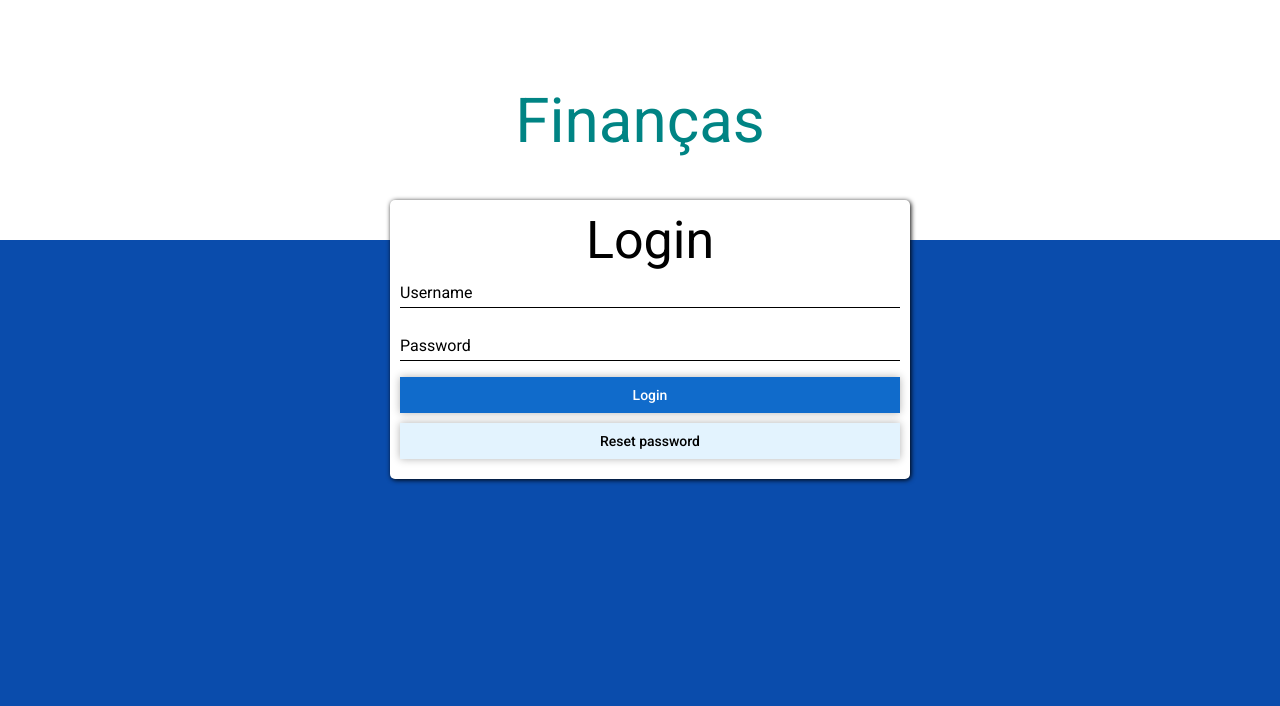
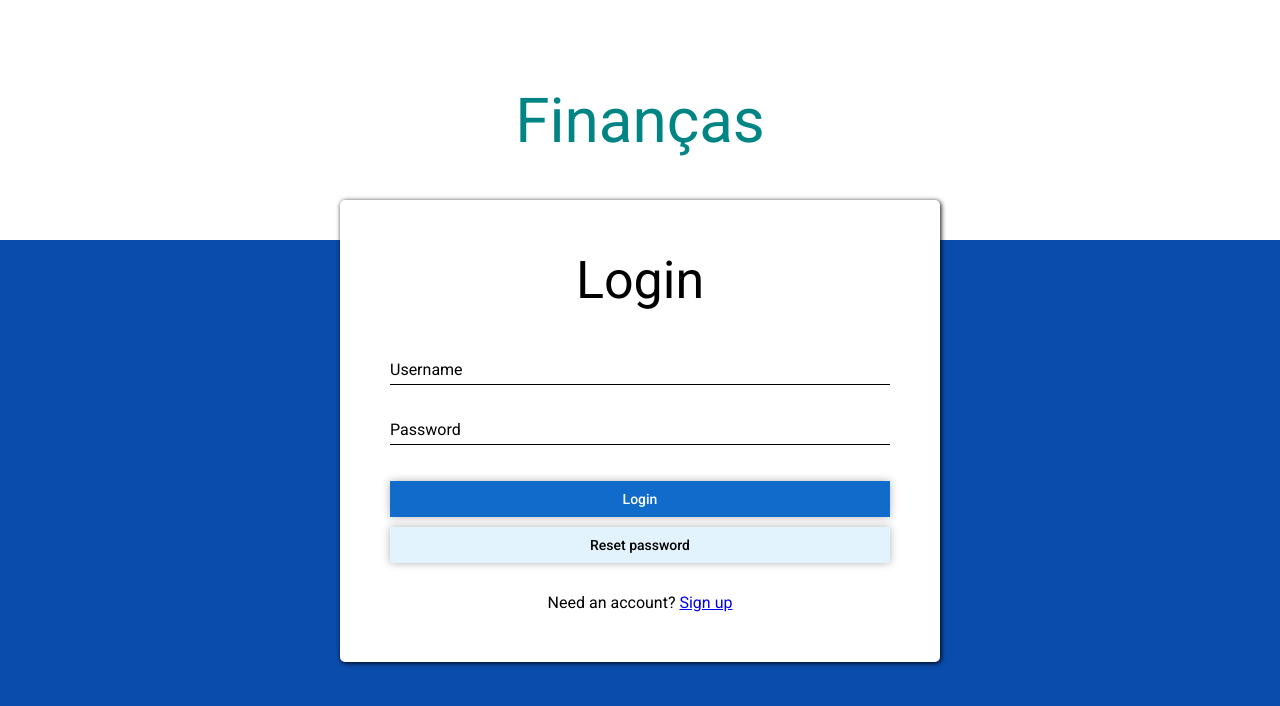
Before and after one commit to andrebot/BalancoConta, a React app: page / in a window 1280 px wide. Shown: the top 706 px of the page. Built offline with nearby package versions, Linux system fonts and the light colour scheme.

Commit message:
Tweaked input labels. Added link in the login page for signup

```diff
--- a/src/client/components/forms/input.styl
+++ b/src/client/components/forms/input.styl
@@ -2,7 +2,7 @@
 
 .form-input-wrapper
   .form-input
-    height: 37px
+    height: 44px
     position: relative
     overflow: hidden
 
@@ -21,7 +21,7 @@
       &:focus
         &+ .label-name
           & .content-name
-            transform: translateY(-80%)
+            transform: translateY(-120%)
             font-size: 14px
             color: primary500
 
@@ -29,7 +29,7 @@
             transform: translateX(0%)
 
       &:valid + .label-name .content-name
-        transform: translateY(-80%)
+        transform: translateY(-120%)
         font-size: 14px
 
     label
--- a/src/client/pages/login/login.jsx
+++ b/src/client/pages/login/login.jsx
@@ -1,4 +1,5 @@
 import React, { useReducer } from 'react';
+import { Link } from 'react-router-dom';
 import { setUsername, setPassword } from './actions.js';
 import reducer from './reducer.js';
 import './login.styl';
@@ -44,12 +45,11 @@ const page = () => {
           >
             <span htmlFor="required">Please add your password</span>
           </FormInput>
-          <Button style={{
-            marginBottom: 10,
-          }}>Login</Button>
-          <Button style={{
-            marginBottom: 10,
-          }} type={"type2"}>Reset password</Button>
+          <Button style={{ marginBottom: 10, marginTop: 20 }}>Login</Button>
+          <Button style={{ marginBottom: 10 }} type={"type2"}>Reset password</Button>
+          <div className="new-account-link">
+            <span>Need an account? <Link to="/signup ">Sign up</Link></span>
+          </div>
         </div>
       </div>
     </div>
--- a/src/client/pages/login/login.styl
+++ b/src/client/pages/login/login.styl
@@ -31,11 +31,16 @@
       border-radius: 5px
       display: grid
       box-shadow: 1px 1px 5px 0 #000
-      padding: 10px
+      padding: 50px
       position: absolute
-      left: calc(50% - 250px)
+      left: calc(50% - 300px)
       top: -40px
 
       .title
         text-align: center
         font-size: 3.25rem
+        margin-bottom: 30px
+
+      .new-account-link
+        text-align: center
+        margin-top: 20px
```
